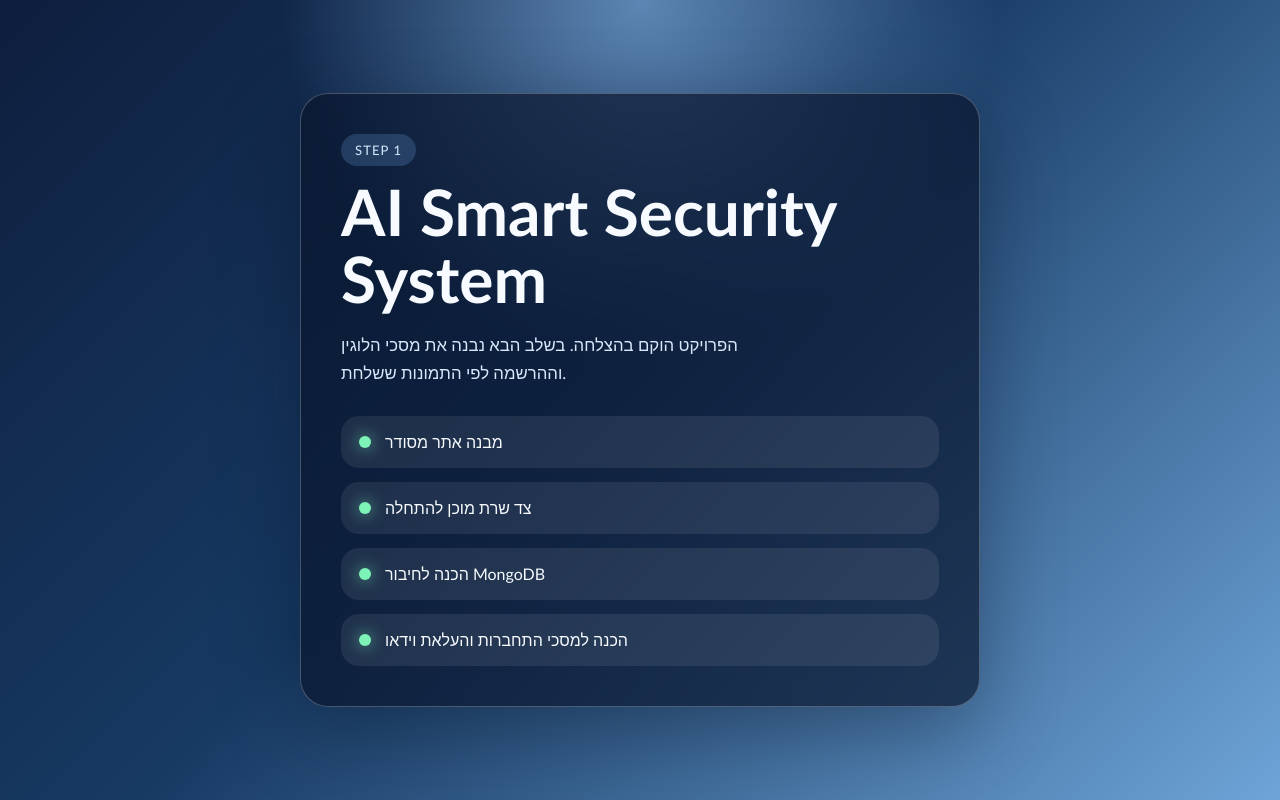
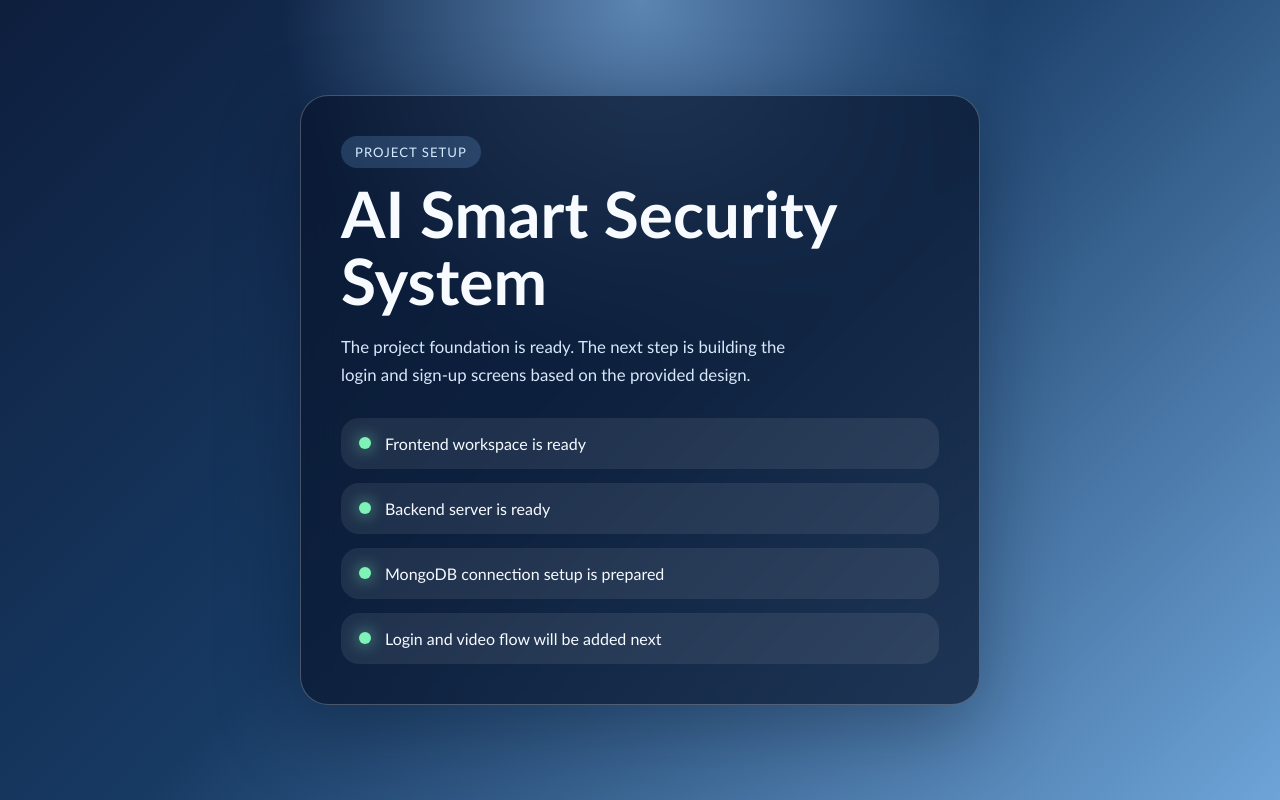
Before and after one commit to yair323bar/Ai-smart-security-system, a React (Vite) app in the folder client/: page / in a window 1280 px wide. Built offline with nearby package versions, Linux system fonts and the light colour scheme.

Commit message:
change project text to english

```diff
--- a/client/src/App.jsx
+++ b/client/src/App.jsx
@@ -1,19 +1,19 @@
 const stages = [
-  "מבנה אתר מסודר",
-  "צד שרת מוכן להתחלה",
-  "הכנה לחיבור MongoDB",
-  "הכנה למסכי התחברות והעלאת וידאו"
+  "Frontend workspace is ready",
+  "Backend server is ready",
+  "MongoDB connection setup is prepared",
+  "Login and video flow will be added next"
 ];
 
 function App() {
   return (
     <div className="app-shell">
       <main className="setup-card">
-        <p className="badge">Step 1</p>
+        <p className="badge">Project Setup</p>
         <h1>AI Smart Security System</h1>
         <p className="lead">
-          הפרויקט הוקם בהצלחה. בשלב הבא נבנה את מסכי הלוגין וההרשמה לפי
-          התמונות ששלחת.
+          The project foundation is ready. The next step is building the login
+          and sign-up screens based on the provided design.
         </p>
 
         <section className="status-grid" aria-label="Project status">
```
Also changed, not shown: 1 other file (tests, documents, lock files or other folders).
